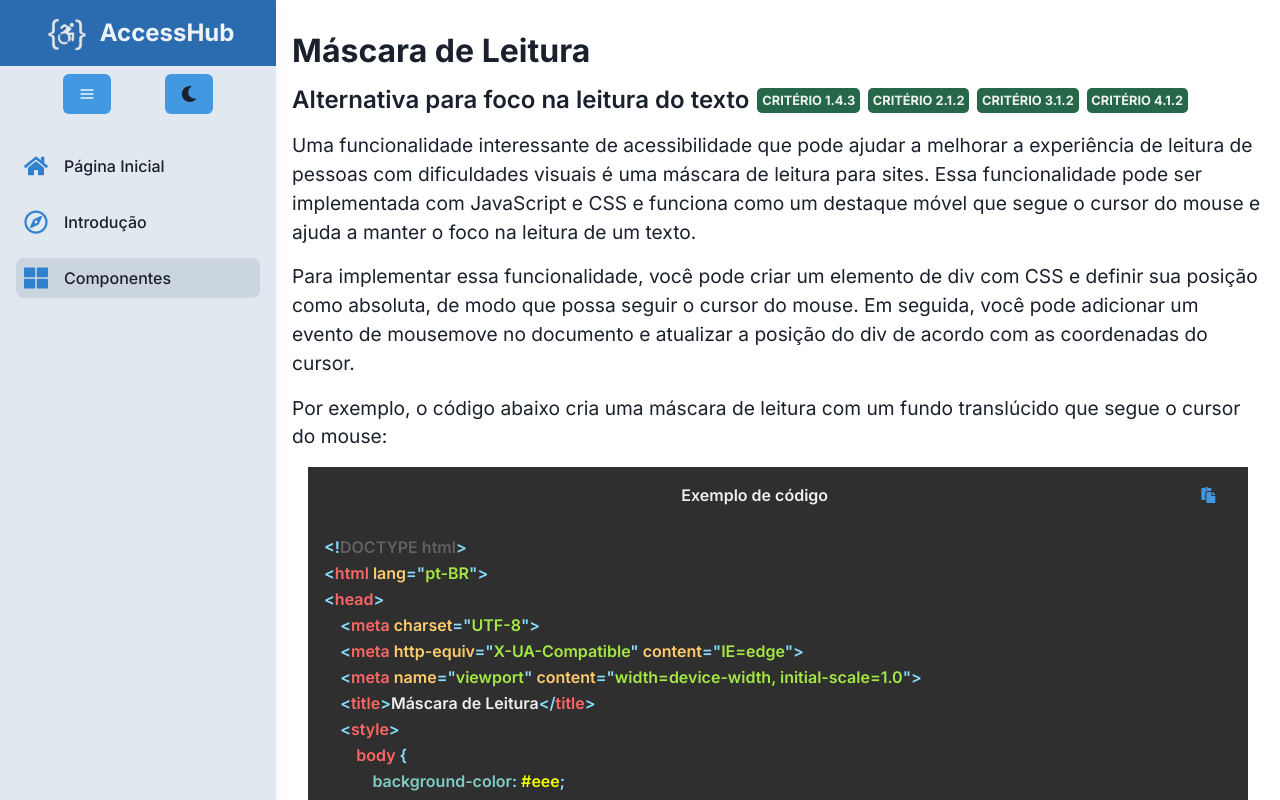
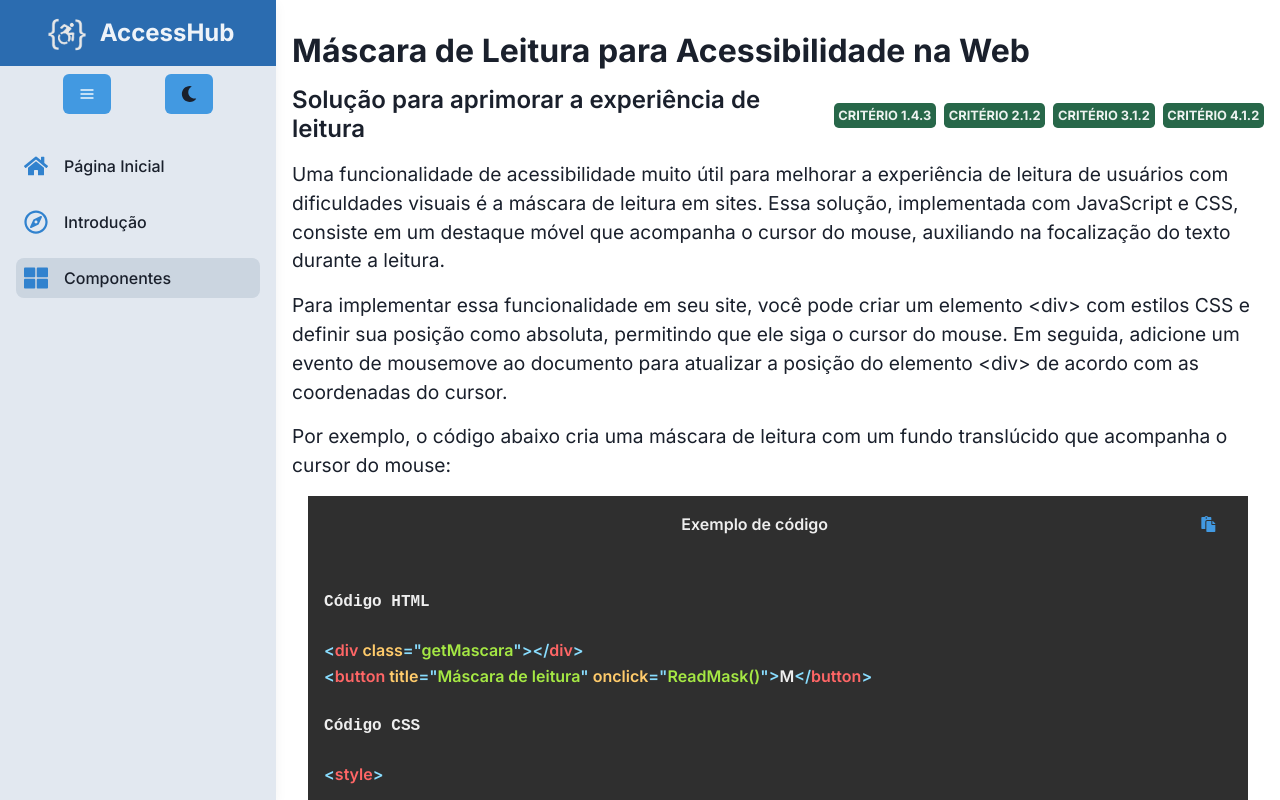
Before and after one commit to daviteixeira-dev/accesshub, a React (Vite) app: page /componentes/mascara-de-leitura in a window 1280 px wide. Built offline with nearby package versions, Linux system fonts and the light colour scheme.

Commit message:
Refactoring the code for the read masking feature and improving the textual content of the page

```diff
--- a/src/markdown/readingMask_01.md
+++ b/src/markdown/readingMask_01.md
@@ -1,65 +1,70 @@
 <Code language='html'>
-&lt;!DOCTYPE html&gt;
-&lt;html lang="pt-BR"&gt;
-&lt;head&gt;
-    &lt;meta charset="UTF-8"&gt;
-    &lt;meta http-equiv="X-UA-Compatible" content="IE=edge"&gt;
-    &lt;meta name="viewport" content="width=device-width, initial-scale=1.0"&gt;
-    &lt;title&gt;Máscara de Leitura&lt;/title&gt;
-    &lt;style&gt;
-        body {
-            background-color: #eee;
+
+Código HTML
+
+&lt;div class="getMascara"&gt;&lt;/div&gt;
+&lt;button title="Máscara de leitura" onclick="ReadMask()"&gt;M&lt;/button&gt;
+
+Código CSS
+
+&lt;style&gt;
+
+.mascara {
+    top: 50%;
+    left: 50%;
+    width: 99%;
+    height: 10rem;
+    z-index: 9999;
+    position: absolute;
+    pointer-events: none;
+    border: 2px dashed #000;
+    transform: translate(-50%, -50%);
+    background-color: rgba(0,0,0,0.3);
+    box-shadow: 0px 0px 10px 5px rgba(0,0,0,0.5);
+}
+
+.focarr {
+    filter: brightness(1.8);
+}
+
+&lt;/style&gt;
+
+Código JavaScript
+
+&lt;script&gt;
+    let getMascara = document.querySelector("getMascara");
+
+    function ReadMask(){
+        let divMascara = document.querySelector('.getMascara');
+
+        if(divMascara.classList.contains('mascara')){
+
+            divMascara.classList.remove('mascara');
+            divMascara.classList.remove('focar');
+
+        }else{
+
+            divMascara.classList.add('mascara');
+            divMascara.classList.add('focar');
+            atualizarPosicaoMascara();
+
         }
+    }
 
-        .mascara {
-            top: 50%;
-            left: 50%;
-            width: 99%;
-            height: 20%;
-            z-index: 9999;
-            position: absolute;
-            pointer-events: none;
-            border: 2px dashed #000;
-            background-color: transparent;
-            transform: translate(-50%, -50%);
-            box-shadow: 0px 0px 10px 5px rgba(0,0,0,0.5);
+    function atualizarPosicaoMascara(event){
+        let mascara = document.querySelector('.mascara');
+
+        if (mascara) {
+            const scrollTop = window.pageYOffset || document.documentElement.scrollTop;
+
+            mascara.style.top = "${
+                event.clientY + scrollTop - mascara.offsetHeight / 2
+            }px";
         }
+    }
 
-        .conteudo {
-            opacity: 0.5;
-            filter: brightness(70%);
-        }
-    &lt;/style&gt;
-&lt;/head&gt;
-&lt;body&gt;
-    &lt;div class="mascara"&gt;&lt;/div&gt;
-    &lt;div class="conteudo"&gt;
-        &lt;h1&gt;Título da Página&lt;/h1&gt;
-        &lt;p&gt;Conteúdo da Página&lt;/p&gt;
-        &lt;p&gt;Conteúdo da Página&lt;/p&gt;
-        &lt;p&gt;Conteúdo da Página&lt;/p&gt;
-    &lt;/div&gt;
-    &lt;button id="toggle-mascara"&gt;Ativar/Desativar Máscara&lt;/button&gt;
-
-    &lt;script&gt;
-        const mascara = document.querySelector('.mascara');
-        const conteudo = document.querySelector('.conteudo');
-        const toggleMascara = document.querySelector('#toggle-mascara');
-
-        toggleMascara.addEventListener('click', () => {
-            if (mascara.classList.contains('mascara')) {
-                mascara.classList.remove('mascara');
-            } else {
-                mascara.classList.add('mascara');
-            }
-        });
-
-        document.addEventListener('mousemove', event => {
-            if (mascara.classList.contains('mascara')) {
-                mascara.style.top = event.clientY - (mascara.offsetHeight / 2) + 'px';
-            }
-        });
-    &lt;/script&gt;
-&lt;/body&gt;
-&lt;/html&gt;
+    document.addEventListener("mousemove", atualizarPosicaoMascara);
+    window.addEventListener("scroll", atualizarPosicaoMascara);
+    window.addEventListener("resize", atualizarPosicaoMascara);
+&lt;/script&gt;
 </Code>
--- a/src/pages/subpages/PageAboutReadingMask.tsx
+++ b/src/pages/subpages/PageAboutReadingMask.tsx
@@ -50,7 +50,7 @@ const PageAboutReadingMask = () => {
                         fontFamily='Inter'
                         mt={['5rem', '5rem', '1rem', '1rem']}
                     >
-                        Máscara de Leitura
+                        Máscara de Leitura para Acessibilidade na Web
                     </Heading>
 
                     <Heading
@@ -63,7 +63,7 @@ const PageAboutReadingMask = () => {
                         flexDirection={['column', 'column', 'row', 'row']}
                         alignItems={['start', 'start', 'center', 'center']}
                     >
-                        Alternativa para foco na leitura do texto
+                        Solução para aprimorar a experiência de leitura
 
                         <BadgeWCAGInfoNumber
                             textWCAG='Critério 1.4.3'
@@ -96,11 +96,11 @@ const PageAboutReadingMask = () => {
                         fontSize='1.2rem'
                         fontFamily='Inter'
                     >
-                        Uma funcionalidade interessante de acessibilidade que pode ajudar a melhorar
-                        a experiência de leitura de pessoas com dificuldades visuais é uma máscara
-                        de leitura para sites. Essa funcionalidade pode ser implementada com
-                        JavaScript e CSS e funciona como um destaque móvel que segue o cursor do
-                        mouse e ajuda a manter o foco na leitura de um texto.
+                        Uma funcionalidade de acessibilidade muito útil para melhorar a experiência
+                        de leitura de usuários com dificuldades visuais é a máscara de leitura em
+                        sites. Essa solução, implementada com JavaScript e CSS, consiste em um
+                        destaque móvel que acompanha o cursor do mouse, auxiliando na
+                        focalização do texto durante a leitura.
                     </Text>
 
                     <Text
@@ -109,11 +109,11 @@ const PageAboutReadingMask = () => {
                         fontSize='1.2rem'
                         fontFamily='Inter'
                     >
-                        Para implementar essa funcionalidade, você pode criar um elemento de div
-                        com CSS e definir sua posição como absoluta, de modo que possa seguir o
-                        cursor do mouse. Em seguida, você pode adicionar um evento de mousemove
-                        no documento e atualizar a posição do div de acordo com as coordenadas do
-                        cursor.
+                        Para implementar essa funcionalidade em seu site, você pode criar um
+                        elemento {"<div>"} com estilos CSS e definir sua posição como absoluta,
+                        permitindo que ele siga o cursor do mouse. Em seguida, adicione um
+                        evento de mousemove ao documento para atualizar a posição do
+                        elemento {"<div>"} de acordo com as coordenadas do cursor.
                     </Text>
 
                     <Text
@@ -122,11 +122,22 @@ const PageAboutReadingMask = () => {
                         fontSize='1.2rem'
                         fontFamily='Inter'
                     >
-                        Por exemplo, o código abaixo cria uma máscara de leitura com um fundo
-                        translúcido que segue o cursor do mouse:
+                        Por exemplo, o código abaixo cria uma máscara de leitura com um
+                        fundo translúcido que acompanha o cursor do mouse:
                     </Text>
 
                     <PostComponent article_name={'readingMask_01'} />
+
+                    <Text
+                        mb='1rem'
+                        ml='1rem'
+                        fontWeight='400'
+                        fontSize='.9rem'
+                        fontFamily='Inter'
+                    >
+                        Trocar os "" por crases `` na linha 57. Codígo: ... mascara.style.top = `$` ...
+                    </Text>
+
 
                     <Text
                         my='1rem'
@@ -134,12 +145,12 @@ const PageAboutReadingMask = () => {
                         fontSize='1.2rem'
                         fontFamily='Inter'
                     >
-                        Podemos implementar uma tag button que ative e desative a máscara de leitura,
-                        podemos adicionar o elemento button no corpo da página e adicionar um
-                        ouvinte de eventos de clique para o botão. Dentro do ouvinte de eventos,
-                        podemos verificar se a classe .mascara está presente no elemento da
-                        máscara. Se estiver presente, removemos a classe. Se não estiver presente,
-                        adicionamos a classe.
+                        Além disso, é possível adicionar um botão que habilite ou desabilite a
+                        máscara de leitura. Para isso, crie um elemento {"<button>"} em seu
+                        código HTML e adicione um ouvinte de eventos de clique a esse
+                        botão. No manipulador de eventos, você pode verificar se a
+                        classe "mascara" está presente no elemento da máscara. Se estiver
+                        presente, remova a classe; caso contrário, adicione-a.
                     </Text>
 
                     <Text
@@ -148,11 +159,10 @@ const PageAboutReadingMask = () => {
                         fontSize='1.2rem'
                         fontFamily='Inter'
                     >
-                        Um botão com id "toggle-mascara" e criamos uma referência para ele. Em
-                        seguida, adicionamos um ouvinte de eventos de clique para o botão que
-                        verifica se a classe .mascara está presente no elemento da máscara. Se
-                        estiver presente, removemos a classe. Se não estiver presente, adicionamos
-                        a classe.
+                        No evento de mousemove, verifique se a classe "mascara" está presente
+                        no elemento da máscara. Se estiver presente, atualize a posição da
+                        máscara com base no movimento do mouse. Caso contrário, a máscara
+                        permanecerá inalterada.
                     </Text>
 
                     <Text
@@ -161,30 +171,9 @@ const PageAboutReadingMask = () => {
                         fontSize='1.2rem'
                         fontFamily='Inter'
                     >
-                        Dentro do ouvinte de eventos do mousemove, verificamos se a classe .mascara
-                        está presente no elemento da máscara. Se estiver presente, atualizamos a
-                        posição da máscara. Se não estiver presente, nada acontece.
-                    </Text>
-
-                    <Text
-                        mb='1rem'
-                        fontWeight='400'
-                        fontSize='1.2rem'
-                        fontFamily='Inter'
-                    >
-                        Por fim, o evento de mousemove foi adicionado para atualizar a posição da
-                        div de acordo com o movimento do mouse apenas na vertical.
-                    </Text>
-
-                    <Text
-                        mb='1rem'
-                        fontWeight='400'
-                        fontSize='1.2rem'
-                        fontFamily='Inter'
-                    >
-                        Com essa funcionalidade, as pessoas com dificuldades visuais podem usar
-                        a máscara de leitura para acompanhar a leitura do texto e manter o foco
-                        na linha que está sendo lida.
+                        Com essa funcionalidade, pessoas com dificuldades visuais podem usar
+                        a máscara de leitura para acompanhar a linha que está sendo lida,
+                        mantendo o foco e facilitando a compreensão do conteúdo textual em seu site.
                     </Text>
 
                 </Flex>
```
